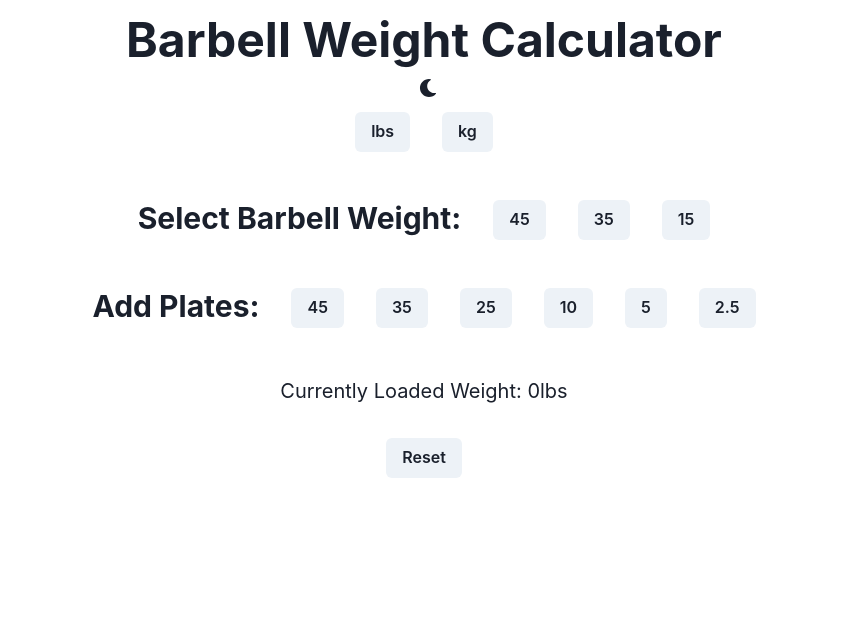
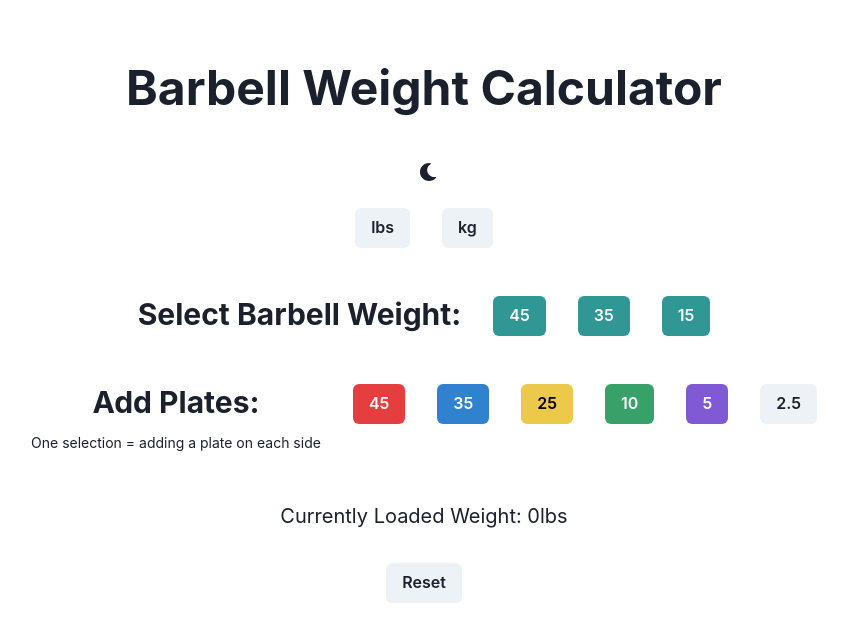
Before and after one commit to pswk1/barbell_calculator, a React (Create React App) app: page / in a window 1280 px wide. Shown: the top 642 px of the page, without its empty margins (216-1064 px from the left). Built offline with nearby package versions, Linux system fonts and the light colour scheme.

Commit message:
toast component & button colors
- if user attempts to add weight without selecting a bar first, a toast will remind them to do so
- button colors added for plates and weights

```diff
--- a/src/components/Banner.tsx
+++ b/src/components/Banner.tsx
@@ -1,11 +1,9 @@
 import { Box, Heading } from '@chakra-ui/react';
-import { ColorModeSwitcher } from '../ColorModeSwitcher';
 
 const Banner: React.FC = () => {
 	return (
-		<Box textAlign='center' p='4' w='100%' height={16}>
+		<Box mt={12} textAlign='center' p='4' w='100%' height={16}>
 			<Heading size='2xl'>Barbell Weight Calculator</Heading>
-			<ColorModeSwitcher mt={1} />
 		</Box>
 	);
 };
--- a/src/components/Barbell.tsx
+++ b/src/components/Barbell.tsx
@@ -1,6 +1,14 @@
 import { useState } from 'react';
-import { Flex, Button, Heading, HStack, Stack, Box } from '@chakra-ui/react';
+import {
+	Flex,
+	Button,
+	Heading,
+	HStack,
+	Stack,
+	useToast,
+} from '@chakra-ui/react';
 import Plates from './Plates';
+import { ColorModeSwitcher } from '../ColorModeSwitcher';
 
 const barLbs = [45, 35, 15];
 const barKg = [20, 15, 12];
@@ -23,9 +31,18 @@ const Barbell: React.FC = () => {
 		setCurrentWeight(bar);
 	};
 
+	const toast = useToast();
 	const addPlates = (plate: number): void => {
-		setCurrentWeight(currentWeight + plate * 2);
-		console.log(currentWeight);
+		if (currentWeight === 0) {
+			toast({
+				title: 'Select a barbell first!',
+				status: 'warning',
+				isClosable: true,
+				duration: 2000,
+			});
+		} else {
+			setCurrentWeight(currentWeight + plate * 2);
+		}
 	};
 
 	const reset = (): void => {
@@ -36,11 +53,12 @@ const Barbell: React.FC = () => {
 
 	return (
 		<Flex
-			mt={12}
+			mt={10}
 			direction='column'
 			alignItems='center'
 			justifyContent='center'
 		>
+			<ColorModeSwitcher mb={4}/>
 			<HStack spacing='8'>
 				<Button onClick={() => handleUnit('lbs')}>lbs</Button>
 				<Button onClick={() => handleUnit('kg')}>kg</Button>
@@ -50,7 +68,7 @@ const Barbell: React.FC = () => {
 				<Heading size='lg'>Select Barbell Weight: </Heading>
 
 				{bar.map((weight, i) => (
-					<Button onClick={() => handleBar(weight)} key={i}>
+					<Button colorScheme='teal' onClick={() => handleBar(weight)} key={i}>
 						{weight}
 					</Button>
 				))}
--- a/src/components/Plates.tsx
+++ b/src/components/Plates.tsx
@@ -1,14 +1,23 @@
 import React from 'react';
-import {
-	Flex,
-	Button,
-	Heading,
-	Stack,
-	Text,
-} from '@chakra-ui/react';
+import { Flex, Button, Heading, Stack, VStack, Text } from '@chakra-ui/react';
 
-const platesLbs = [45, 35, 25, 10, 5, 2.5];
-const platesKg = [25, 20, 15, 10, 5, 2.5];
+const platesLbs = [
+	{ color: 'red', plate: 45 },
+	{ color: 'blue', plate: 35 },
+	{ color: 'yellow', plate: 25 },
+	{ color: 'green', plate: 10 },
+	{ color: 'purple', plate: 5 },
+	{ color: 'gray', plate: 2.5 },
+];
+
+const platesKg = [
+	{ color: 'red', plate: 25 },
+	{ color: 'blue', plate: 20 },
+	{ color: 'yellow', plate: 15 },
+	{ color: 'green', plate: 10 },
+	{ color: 'purple', plate: 5 },
+	{ color: 'gray', plate: 2.5 },
+];
 
 interface Props {
 	unit: string;
@@ -33,11 +42,14 @@ const Plates: React.FC<Props> = ({
 	return (
 		<Flex direction='column' alignItems='center' justifyContent='center'>
 			<Stack direction={{ base: 'column', md: 'row' }} mt={12} spacing='8'>
-				<Heading size='lg'>Add Plates: </Heading>
+				<VStack spacing='3'>
+					<Heading size='lg'>Add Plates: </Heading>
+					<Text fontSize='sm'>One selection = adding a plate on each side</Text>
+				</VStack>
 
-				{plates.map((weight, i) => (
-					<Button onClick={() => addPlates(weight)} key={i}>
-						{weight}
+				{plates.map(({ color, plate }, i) => (
+					<Button colorScheme={color} onClick={() => addPlates(plate)} key={i}>
+						{plate}
 					</Button>
 				))}
 			</Stack>
```
